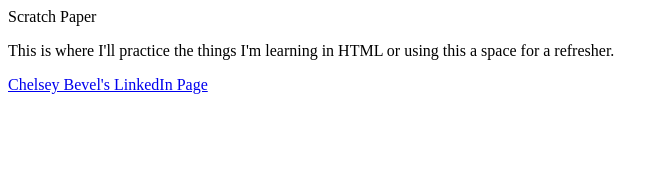
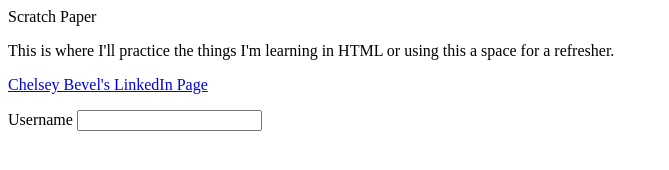
Before and after one commit to cbevel/LaunchCode, a plain HTML site: page scratchPaper.html in a window 1280 px wide. Shown: the whole page, without its empty margins (0-669 px from the left). Drawn offline with Linux system fonts and the light colour scheme.

Commit message:
practicing forms

```diff
--- a/scratchPaper.html
+++ b/scratchPaper.html
@@ -16,6 +16,11 @@
 <!-- making an adjustment -->
 <!-- adding a comment -->
 
+<!-- practicing adding forms -->
+<form action="">
+    <label for="usernames">Username</label>
+    <input id="username" name="username" type="text"/>
+</form>
 
 
 
```
